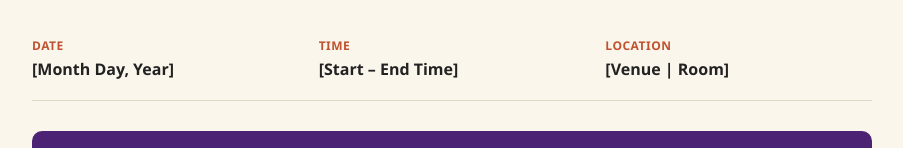
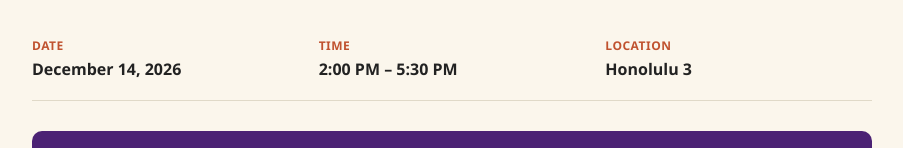
Before and after one commit to nazir-nawaf/cdc-workshop, a plain HTML site: page index.html in a window 1280 px wide. Shown: the part 232-380 px from the top of the page, without its empty margins (188-1091 px from the left). Drawn offline with Linux system fonts and the light colour scheme.

Commit message:
Update index.html

```diff
--- a/index.html
+++ b/index.html
@@ -31,15 +31,15 @@
     <section class="details-row">
       <div class="detail">
         <p class="label">DATE</p>
-        <p class="value">[Month Day, Year]</p>
+        <p class="value">December 14, 2026</p>
       </div>
       <div class="detail">
         <p class="label">TIME</p>
-        <p class="value">[Start – End Time]</p>
+        <p class="value">2:00 PM – 5:30 PM</p>
       </div>
       <div class="detail">
         <p class="label">LOCATION</p>
-        <p class="value">[Venue | Room]</p>
+        <p class="value">Honolulu 3</p>
       </div>
     </section>
 
```
